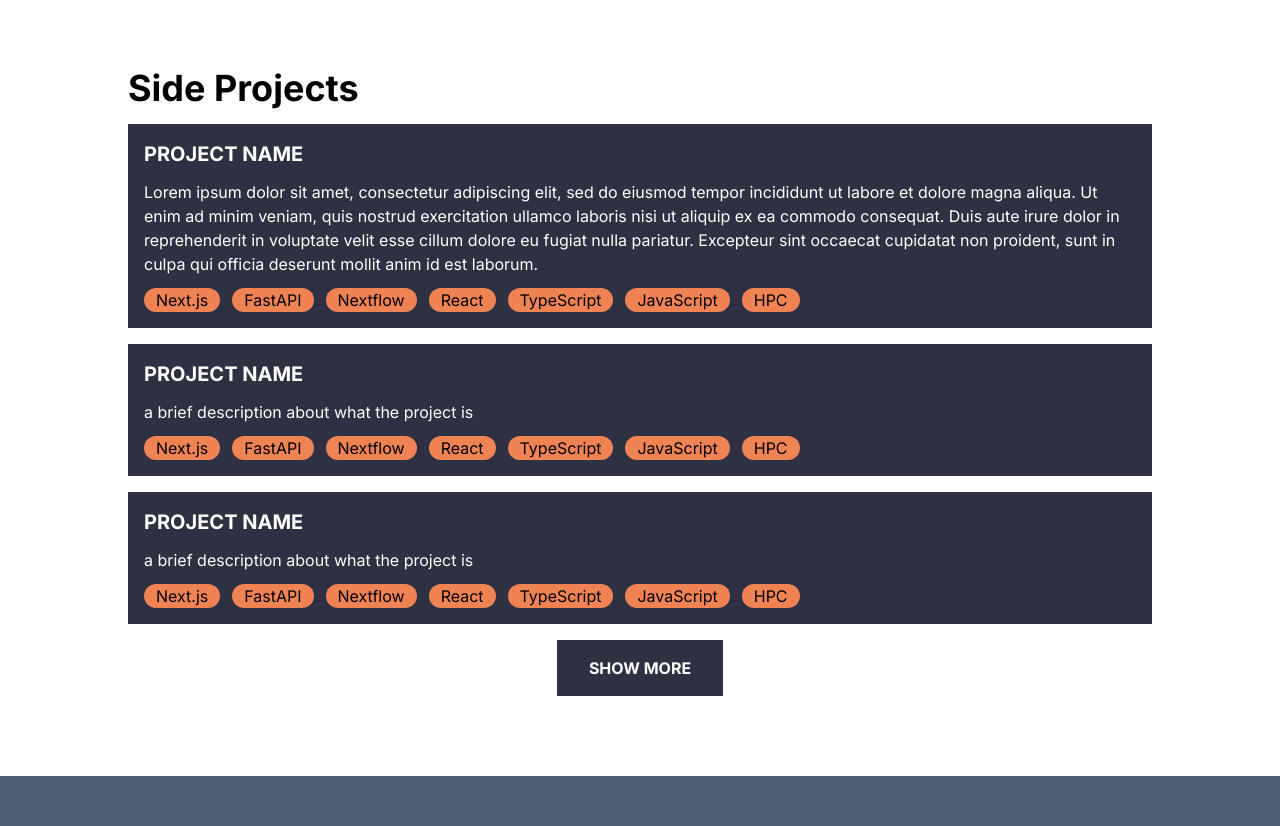
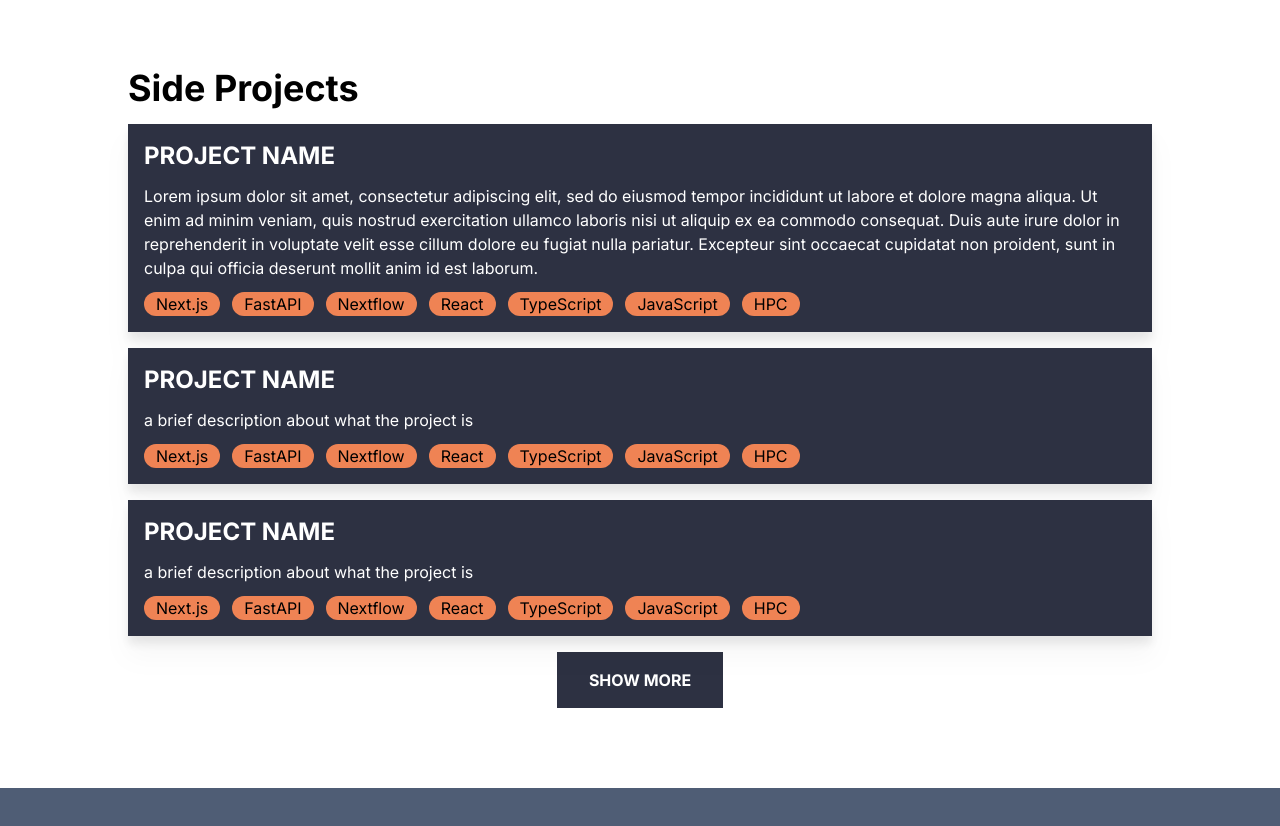
Before and after one commit to JaeungJayJang/personal_website, a Next.js app: page / in a window 1280 px wide. Shown: the part 1680-2506 px from the top of the page. Built offline with nearby package versions, Linux system fonts and the light colour scheme.

Commit message:
added shadow

```diff
--- a/app/components/experiences.tsx
+++ b/app/components/experiences.tsx
@@ -56,7 +56,7 @@ const Experiences = () => {
             <div className="flex flex-col justify-center h-full py-16 max-w-screen-lg text-white">
                 <div className="flex flex-col justify-center items-left gap-4">
                     <h2 className="text-4xl font-bold">Companies I have worked with</h2>
-                    <div className="flex flex-col gap-4">
+                    <div className="flex flex-col gap-4 drop-shadow-xl">
                         {data &&
                             data.map((job, i) => {
                                 return (
--- a/app/components/general/project.tsx
+++ b/app/components/general/project.tsx
@@ -11,7 +11,7 @@ interface dataProps {
 const ProjectCard = ({ name, description, skills, link }: dataProps) => {
     return (
         <div className="relative flex flex-col justify-center items-start p-4 gap-3 bg-tertiary text-white">
-            <h1 className="text-xl font-bold uppercase">
+            <h1 className="text-2xl font-bold uppercase">
                 {name}
             </h1>
             <p className="">
--- a/app/components/projects.tsx
+++ b/app/components/projects.tsx
@@ -74,7 +74,7 @@ const Projects = () => {
             <div className="flex flex-col justify-center h-full py-16 max-w-screen-lg text-white">
                 <div className="flex flex-col justify-center items-left gap-4">
                     <h2 className="text-4xl font-bold text-black">Side Projects</h2>
-                    <div className="flex flex-col gap-4">
+                    <div className="flex flex-col gap-4 drop-shadow-xl">
                         {data &&
                             data.map((job, i) => {
                                 return (
```
